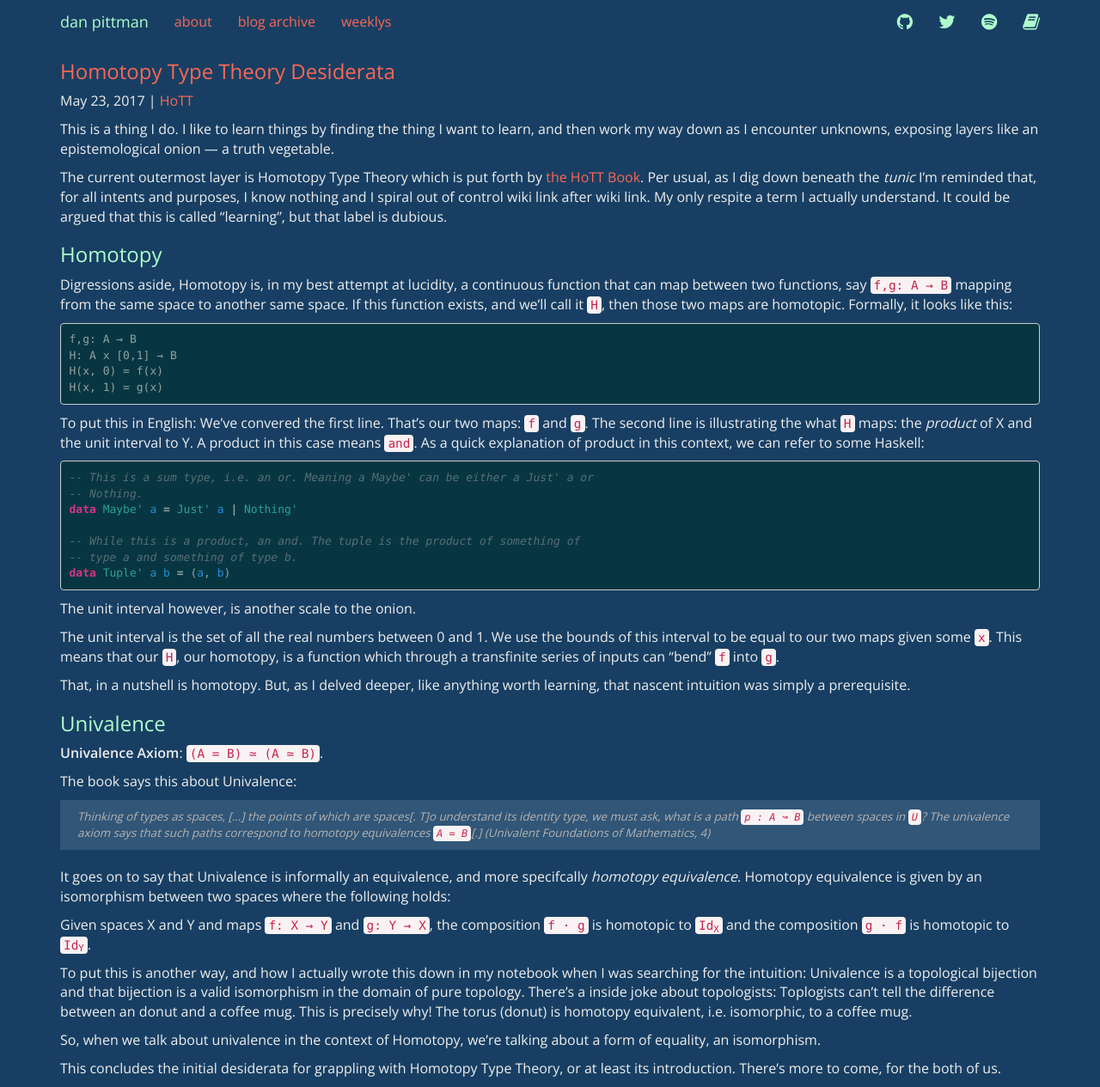
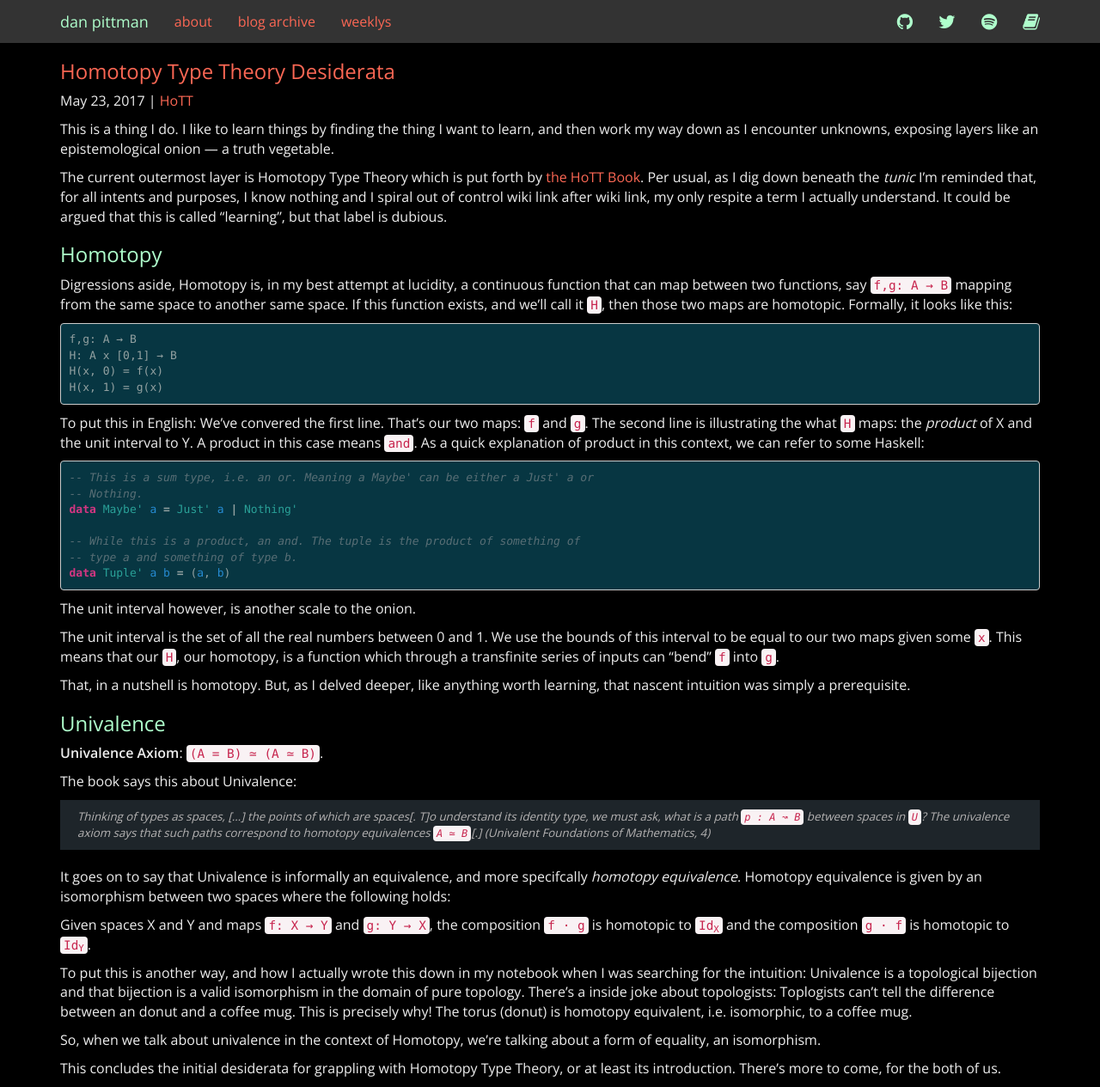
Before and after one commit to pittma/dpitt.me, a Jekyll site: the page built from blog/_posts/2017-05-23-2017-hott-desiderata.md, in a window 1280 px wide and 1265 px high. Shown: the whole window at 86% size. Built offline with Jekyll 4.4.1, drawn with Linux system fonts in a browser that asks for light colours.

Commit message:
fix some stuff that lucas and balaji didn't like

```diff
--- a/blog/_posts/2017-05-23-2017-hott-desiderata.md
+++ b/blog/_posts/2017-05-23-2017-hott-desiderata.md
@@ -7,7 +7,7 @@ tags:
 
 This is a thing I do. I like to learn things by finding the thing I want to learn, and then work my way down as I encounter unknowns, exposing layers like an epistemological onion — a truth vegetable.
 
-The current outermost layer is Homotopy Type Theory which is put forth by [the HoTT Book](https://homotopytypetheory.org/book/). Per usual, as I dig down beneath the _tunic_ I'm reminded that, for all intents and purposes, I know nothing and I spiral out of control wiki link after wiki link.  My only respite a term I actually understand. It could be argued that this is called "learning", but that label is dubious.
+The current outermost layer is Homotopy Type Theory which is put forth by [the HoTT Book](https://homotopytypetheory.org/book/). Per usual, as I dig down beneath the _tunic_ I'm reminded that, for all intents and purposes, I know nothing and I spiral out of control wiki link after wiki link, my only respite a term I actually understand. It could be argued that this is called "learning", but that label is dubious.
 
 ### Homotopy
 
--- a/css/main.css
+++ b/css/main.css
@@ -3,7 +3,7 @@
 
 body {
   color: #eee;
-  background-color: #183F63;
+  background-color: #000;
   font-family: 'Open Sans', sans-serif;
   font-size: 16px;
 }
@@ -13,7 +13,7 @@ a, a:hover {
 }
 
 #site-nav {
-  background-color: #183F63;
+  background-color: #333;
   border: none;
 }
 
```
